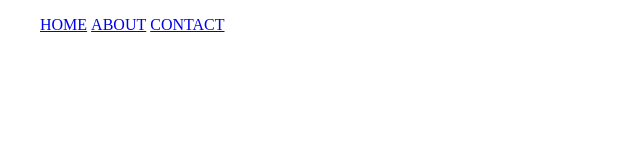
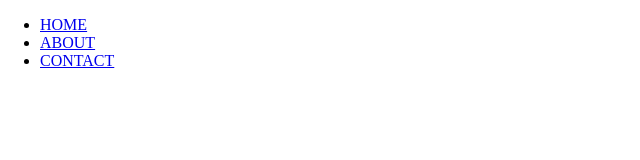
Before and after one commit to md-mizanurrahman/lawyer_portfolio, a website: page index.html in a window 1280 px wide. Shown: the whole page, without its empty margins (0-640 px from the left). Drawn offline with Linux system fonts and the light colour scheme.

Commit message:
added css

```diff
--- a/index.html
+++ b/index.html
@@ -10,19 +10,16 @@
 
 <body>
     <header>
-        <nav>
-            <div class="container">
+        <div class="container">
+            <nav>
                 <ul>
-                    <a href="#">HOME</a>
-                    <a href="#">ABOUT</a>
-                    <a href="#">CONTACT</a>
+                    <li><a href="#">HOME</a></li>
+                    <li><a href="#">ABOUT</a></li>
+                    <li><a href="#">CONTACT</a></li>
                 </ul>
-            </div>
-        </nav>
-
-
+            </nav>
+        </div>
     </header>
-
 </body>
 
 </html>
```
